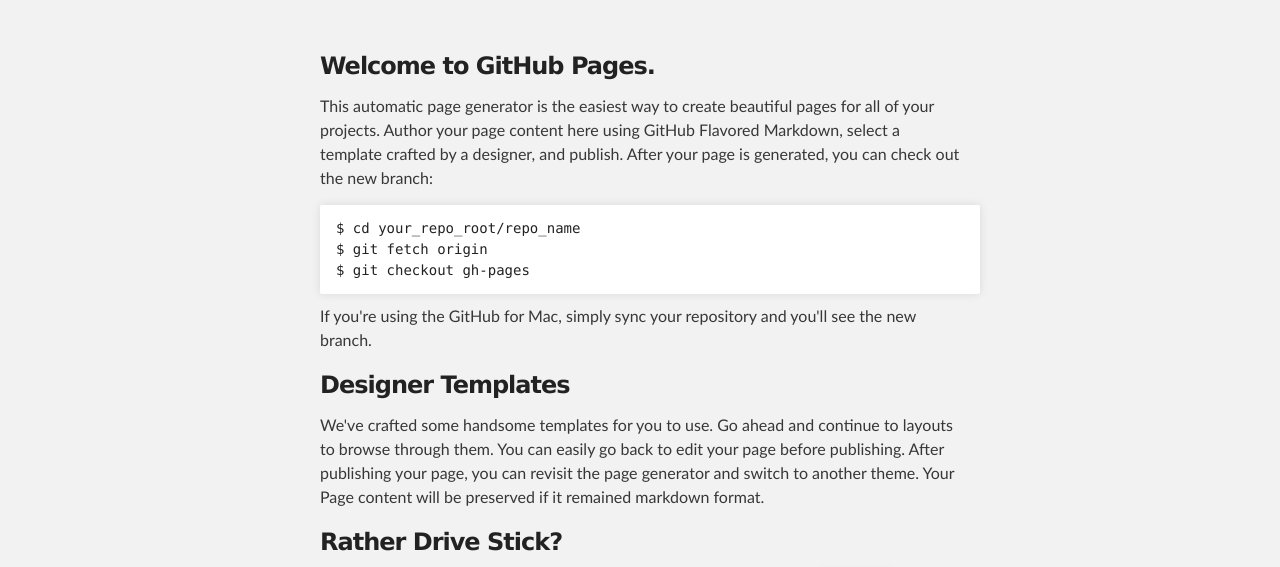
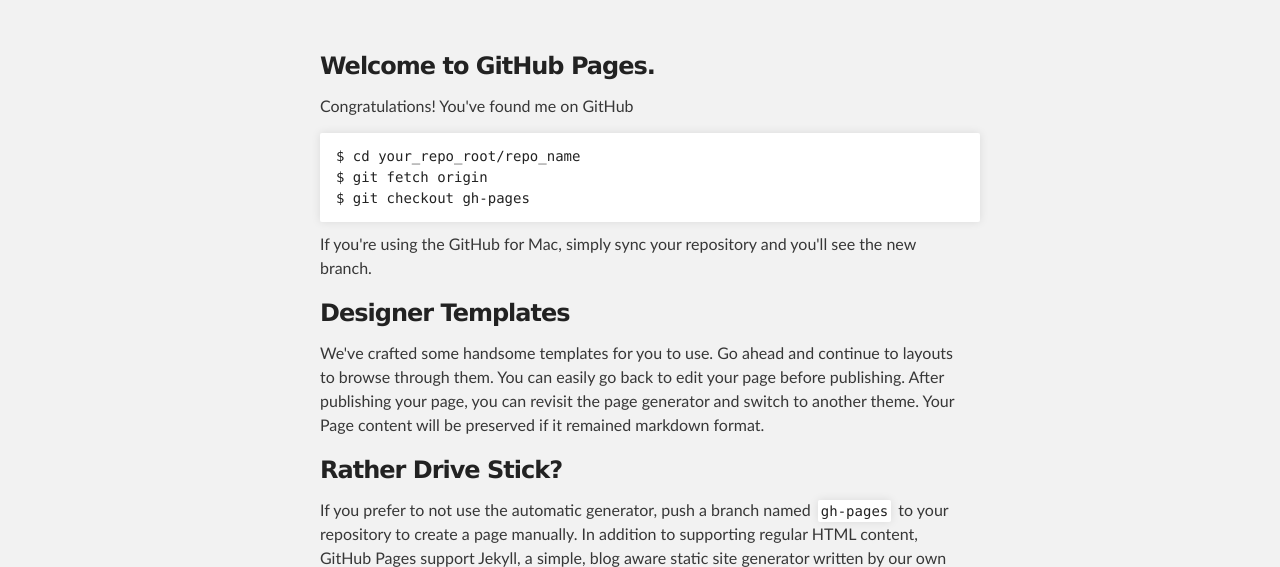
Before and after one commit to kass5/kass5.github.io, a plain HTML site: page index.html in a window 1280 px wide. Shown: the part 212-779 px from the top of the page. Drawn offline with Linux system fonts and the light colour scheme.

Commit message:
Update index.html

```diff
--- a/index.html
+++ b/index.html
@@ -30,7 +30,7 @@
         <h3>
 <a name="welcome-to-github-pages" class="anchor" href="#welcome-to-github-pages"><span class="octicon octicon-link"></span></a>Welcome to GitHub Pages.</h3>
 
-<p>This automatic page generator is the easiest way to create beautiful pages for all of your projects. Author your page content here using GitHub Flavored Markdown, select a template crafted by a designer, and publish. After your page is generated, you can check out the new branch:</p>
+<p>Congratulations! You've found me on GitHub</p>
 
 <pre><code>$ cd your_repo_root/repo_name
 $ git fetch origin
```
